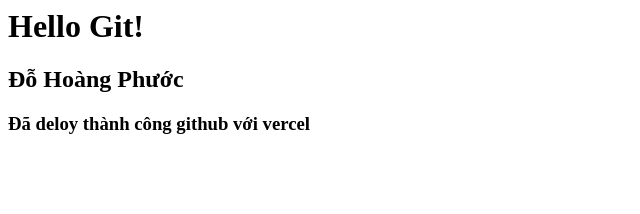
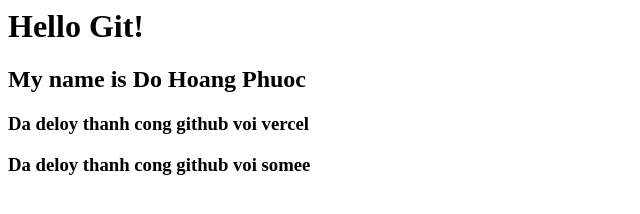
Before and after one commit to hoangphuoc2910/OSS_Git, a website: page index.html in a window 1280 px wide. Shown: the whole page, without its empty margins (0-640 px from the left). Drawn offline with Linux system fonts and the light colour scheme.

Commit message:
test somee

```diff
--- a/index.html
+++ b/index.html
@@ -1,3 +1,4 @@
 <h1>Hello Git!</h1>
-<h2>Đỗ Hoàng Phước</h2>
-<h3>Đã deloy thành công github với vercel</h3>
+<h2>My name is Do Hoang Phuoc</h2>
+<h3>Da deloy thanh cong github voi vercel</h3>
+<h3>Da deloy thanh cong github voi somee</h3>
```
